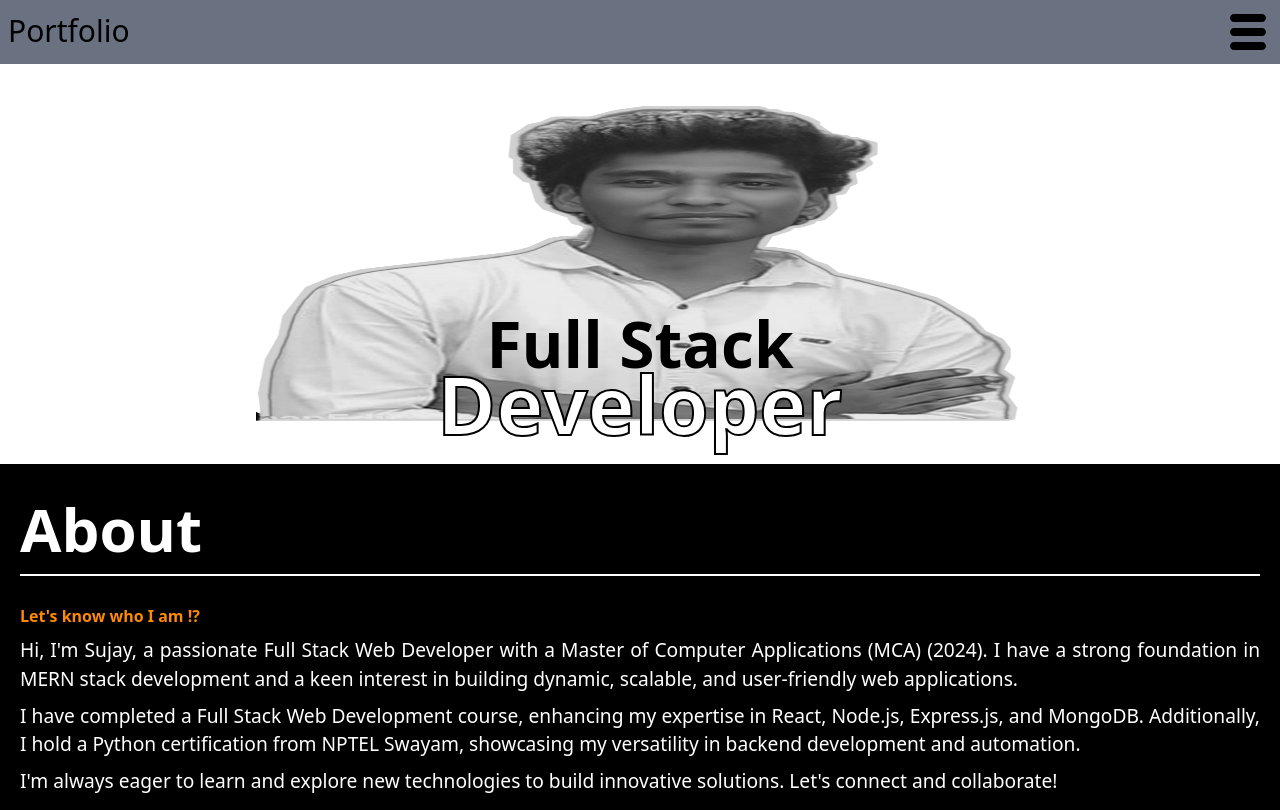
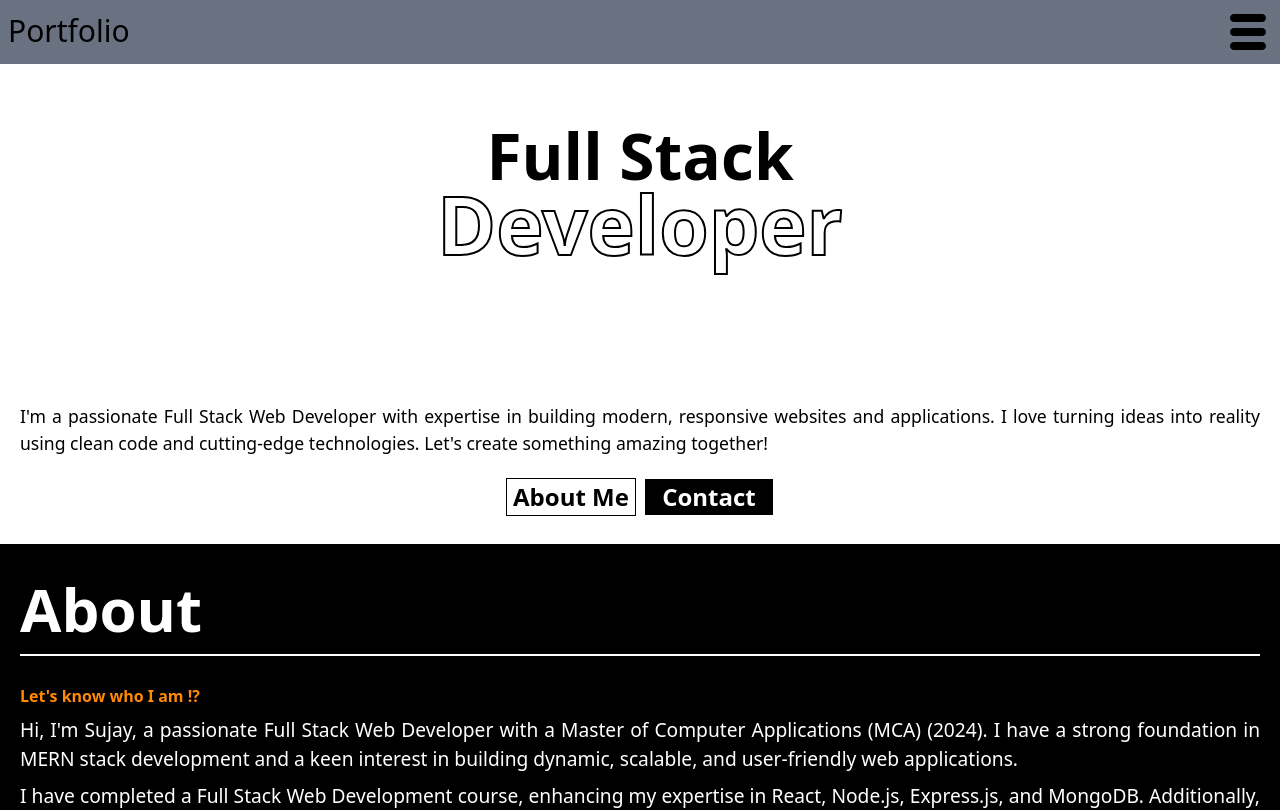
Before and after one commit to Sujay-selvan/portfolio, a React (Vite) app: page / in a window 1280 px wide. Shown: the top 810 px of the page. Built offline with nearby package versions, Linux system fonts and the light colour scheme.

Commit message:
some change home component

```diff
--- a/src/components/home.jsx
+++ b/src/components/home.jsx
@@ -4,10 +4,16 @@ import myImg from '../image/profile.png'
 export default function Home(){
     return(
         <>
-            <div className="home relative font-anton h-[400px] flex flex-col items-center justify-center text-center">
-                <img src={myImg} alt="myImg" className='h-[80%] w-[60%]'/>
-                <p className="text-[4rem] font-anton font-black absolute bottom-18">Full Stack</p>
-                <p className="text-[5rem] font-black text-white absolute bottom-0 [-webkit-text-stroke:2px_black]">Developer</p>
+            <div className="home relative font-anton h-[480px] flex flex-col items-center justify-center text-center">
+                {/* <img src={myImg} alt="myImg" className='h-[80%] w-[60%]'/> */}
+                {/* <p className='absolute bottom-105 text-[1.5rem] font-bold'></p> */}
+                <p className="text-[4rem] font-anton font-black absolute bottom-85">Full Stack</p>
+                <p className="text-[5rem] font-black text-white absolute bottom-65 [-webkit-text-stroke:2px_black]">Developer</p>
+                <p className='absolute bottom-22 text-justify pl-5 pr-5 text-[1.1rem]'>I'm a passionate Full Stack Web Developer with expertise in building modern, responsive websites and applications. I love turning ideas into reality using clean code and cutting-edge technologies. Let's create something amazing together!</p>
+                <div className='flex gap-2 absolute bottom-7'>
+                    <button className='border pl-1 pr-1 text-[1.5rem] w-[130px] font-bold'>About Me</button>
+                    <button className='border pl-1 pr-1 text-[1.5rem] w-[130px] font-bold bg-black text-white'>Contact</button>
+                </div>
             </div>
         </>
     )
```
